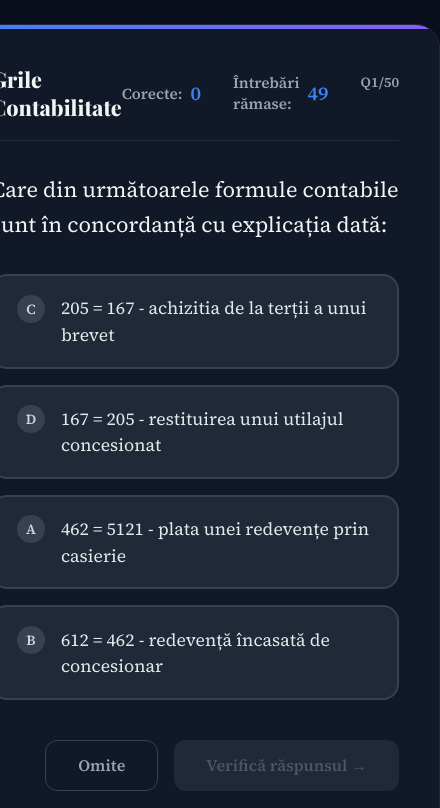
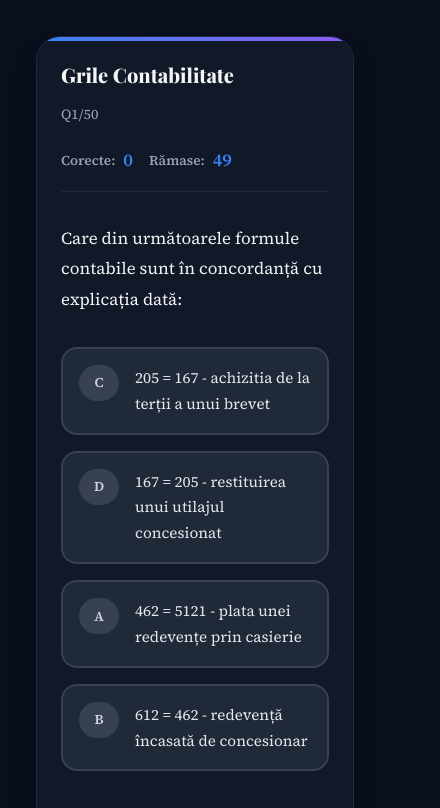
Before and after one commit to ionutluta16-debug/Contabilitate-financiara, a plain HTML site: page quiz.html in a window 390 px wide. Both pictures are taken after a click on the button "Începe Chestionarul 🚀". Shown: the top 808 px of the page, 440 px wide, since content can reach past the window. Drawn offline with nearby package versions, Linux system fonts and the light colour scheme.

Commit message:
Fix sizing and text alignment - improved responsive layout and text readability

```diff
--- a/quiz.html
+++ b/quiz.html
@@ -12,38 +12,38 @@
     <style>
         *,*::before,*::after{box-sizing:border-box;margin:0;padding:0}
         body{background:#0a0f1e;min-height:100vh;display:flex;align-items:center;justify-content:center;font-family:'Source Serif 4',Georgia,serif;padding:1.5rem}
-        .shell{width:100%;max-width:780px;animation:fadeUp 0.5s ease both}
+        .shell{width:100%;max-width:900px;animation:fadeUp 0.5s ease both;margin:0 auto}
         @keyframes fadeUp{from{opacity:0;transform:translateY(20px)}to{opacity:1;transform:translateY(0)}}
-        .card{background:#111827;border:1px solid #1f2937;border-radius:1.5rem;padding:2.5rem;box-shadow:0 20px 25px -5px rgba(0,0,0,0.5),0 10px 10px -5px rgba(0,0,0,0.04);position:relative;overflow:hidden}
+        .card{background:#111827;border:1px solid #1f2937;border-radius:1.5rem;padding:2.5rem;box-shadow:0 20px 25px -5px rgba(0,0,0,0.5),0 10px 10px -5px rgba(0,0,0,0.04);position:relative;overflow:hidden;word-wrap:break-word;overflow-wrap:break-word}
         .card::before{content:'';position:absolute;top:0;left:0;right:0;height:4px;background:linear-gradient(90deg,#3b82f6,#8b5cf6)}
-        .header{display:flex;justify-content:space-between;align-items:center;margin-bottom:2rem;border-bottom:1px solid #1f2937;padding-bottom:1.2rem}
-        .header-content{display:flex;justify-content:space-between;width:100%;align-items:center}
-        .title{font-family:'Playfair Display',Georgia,serif;color:#f3f4f6;font-size:1.75rem;font-weight:800}
+        .header{display:flex;flex-direction:column;gap:1.5rem;margin-bottom:2rem;border-bottom:1px solid #1f2937;padding-bottom:1.2rem}
+        .header-top{display:flex;justify-content:space-between;align-items:center;flex-wrap:wrap;gap:1rem}
+        .title{font-family:'Playfair Display',Georgia,serif;color:#f3f4f6;font-size:1.5rem;font-weight:800}
         .meta{font-size:0.875rem;color:#9ca3af;font-variant-numeric:tabular-nums}
-        .score-display{display:flex;gap:2rem;font-size:0.95rem;color:#e5e7eb;font-weight:600}
-        .score-item{display:flex;align-items:center;gap:0.5rem}
-        .score-item .label{color:#9ca3af}
-        .score-item .value{color:#3b82f6;font-size:1.2rem;font-weight:700}
+        .score-display{display:flex;gap:1rem;flex-wrap:wrap;font-size:0.9rem;color:#e5e7eb;font-weight:600}
+        .score-item{display:flex;align-items:center;gap:0.5rem;white-space:nowrap}
+        .score-item .label{color:#9ca3af;font-size:0.85rem}
+        .score-item .value{color:#3b82f6;font-size:1.1rem;font-weight:700}
         .question-container{margin-bottom:2.5rem}
-        .question-text{font-size:1.35rem;line-height:1.6;color:#f3f4f6;margin-bottom:2rem;font-weight:400}
+        .question-text{font-size:1.2rem;line-height:1.8;color:#f3f4f6;margin-bottom:2rem;font-weight:400;word-break:break-word;overflow-wrap:break-word}
         .options-list{display:flex;flex-direction:column;gap:1rem}
-        .option-item{display:flex;align-items:flex-start;background:#1f2937;border:2px solid #374151;border-radius:1rem;padding:1.15rem 1.5rem;cursor:pointer;transition:all 0.2s ease;position:relative}
+        .option-item{display:flex;align-items:flex-start;background:#1f2937;border:2px solid #374151;border-radius:1rem;padding:1.25rem;cursor:pointer;transition:all 0.2s ease;position:relative;gap:1rem;word-wrap:break-word;overflow-wrap:break-word}
         .option-item:hover{background:#374151;border-color:#4b5563;transform:translateY(-1px)}
         .option-item.selected{background:rgba(59,130,246,0.1);border-color:#3b82f6}
         .option-item.correct{background:rgba(16,185,129,0.1);border-color:#10b981}
         .option-item.incorrect{background:rgba(239,68,68,0.1);border-color:#ef4444}
-        .badge{width:1.75rem;height:1.75rem;border-radius:9999px;background:#374151;color:#d1d5db;display:flex;align-items:center;justify-content:center;font-size:0.875rem;font-weight:600;margin-right:1rem;flex-shrink:0}
+        .badge{width:2.5rem;height:2.5rem;min-width:2.5rem;border-radius:9999px;background:#374151;color:#d1d5db;display:flex;align-items:center;justify-content:center;font-size:0.9rem;font-weight:700;flex-shrink:0}
         .option-item.selected .badge{background:#3b82f6;color:#ffffff}
         .option-item.correct .badge{background:#10b981;color:#ffffff}
         .option-item.incorrect .badge{background:#ef4444;color:#ffffff}
-        .option-text{color:#e5e7eb;font-size:1.1rem;line-height:1.5;padding-top:0.05rem;width:100%}
-        .feedback{margin-top:2rem;padding:1.25rem 1.5rem;border-radius:1rem;font-size:1.05rem;line-height:1.5;display:flex;align-items:center;gap:0.75rem;animation:fadeIn 0.3s ease both}
+        .option-text{color:#e5e7eb;font-size:1.05rem;line-height:1.7;flex:1;word-break:break-word;overflow-wrap:break-word}
+        .feedback{margin-top:2rem;padding:1.5rem;border-radius:1rem;font-size:1rem;line-height:1.6;display:flex;align-items:flex-start;gap:1rem;animation:fadeIn 0.3s ease both;word-break:break-word;overflow-wrap:break-word}
         @keyframes fadeIn{from{opacity:0}to{opacity:1}}
         .feedback-success{background:rgba(16,185,129,0.1);border:1px solid rgba(16,185,129,0.2);color:#34d399}
         .feedback-error{background:rgba(239,68,68,0.1);border:1px solid rgba(239,68,68,0.2);color:#f87171}
         .feedback-icon{font-size:1.5rem;flex-shrink:0}
-        .actions{margin-top:2.5rem;display:flex;justify-content:flex-end;gap:1rem}
-        .btn{padding:0.85rem 2rem;border-radius:0.75rem;font-size:1rem;font-weight:600;cursor:pointer;border:none;transition:all 0.2s ease;font-family:'Source Serif 4',serif}
+        .actions{margin-top:2.5rem;display:flex;justify-content:flex-end;gap:1rem;flex-wrap:wrap}
+        .btn{padding:0.85rem 1.5rem;border-radius:0.75rem;font-size:1rem;font-weight:600;cursor:pointer;border:none;transition:all 0.2s ease;font-family:'Source Serif 4',serif;white-space:nowrap}
         .btn-primary{background:#3b82f6;color:#ffffff}
         .btn-primary:hover:not(:disabled){background:#2563eb;transform:translateY(-1px)}
         .btn-primary:disabled{background:#1f2937;color:#4b5563;cursor:not-allowed}
@@ -51,12 +51,25 @@
         .btn-secondary:hover{background:#1f2937;color:#ffffff}
         .progress-bar{position:absolute;bottom:0;left:0;height:4px;background:#3b82f6;transition:width 0.3s ease}
         .score-board{text-align:center;padding:3rem 1.5rem}
-        .score-num{font-family:'Playfair Display',serif;font-size:4rem;font-weight:800;color:#3b82f6;margin-bottom:1rem}
+        .score-num{font-family:'Playfair Display',serif;font-size:3.5rem;font-weight:800;color:#3b82f6;margin-bottom:1rem}
         .score-label{font-size:1.25rem;color:#e5e7eb;margin-bottom:2rem}
-        .stat-grid{display:grid;grid-template-columns:repeat(3,1fr);gap:1.5rem;margin-bottom:3rem}
+        .stat-grid{display:grid;grid-template-columns:repeat(auto-fit,minmax(150px,1fr));gap:1.5rem;margin-bottom:3rem}
         .stat-card{background:#1f2937;border:1px solid #374151;border-radius:1rem;padding:1.5rem;text-align:center}
         .stat-val{font-size:2rem;font-weight:600;color:#f3f4f6;margin-bottom:0.25rem}
         .stat-lbl{font-size:0.875rem;color:#9ca3af;text-transform:uppercase;letter-spacing:0.05em}
+        @media(max-width:640px){
+            .shell{max-width:100%;padding:0.75rem}
+            .card{padding:1.5rem}
+            .title{font-size:1.25rem}
+            .question-text{font-size:1.05rem}
+            .option-item{padding:1rem}
+            .badge{width:2.25rem;height:2.25rem;font-size:0.85rem}
+            .option-text{font-size:0.95rem}
+            .btn{padding:0.7rem 1.2rem;font-size:0.9rem}
+            .score-display{font-size:0.8rem}
+            .score-num{font-size:2.5rem}
+            .header-top{flex-direction:column;align-items:flex-start}
+        }
     </style>
 </head>
 <body>
@@ -739,7 +752,7 @@
                                     </div>
                                 </div>
 
-                                <button className="btn btn-primary" onClick={startQuiz}>
+                                <button className="btn btn-primary" onClick={startQuiz} style={{marginTop:"2rem"}}>
                                     Încearcă Din Nou 🔄
                                 </button>
                             </div>
@@ -757,18 +770,18 @@
                 <div className="shell">
                     <div className="card">
                         <div className="header">
-                            <div className="header-content">
-                                <span className="title" style={{fontSize: "1.35rem"}}>Grile Contabilitate</span>
+                            <div className="header-top">
+                                <span className="title">Grile Contabilitate</span>
+                                <span className="meta">Q{currentIndex + 1}/{totalQ}</span>
+                            </div>
                             <div className="score-display">
                                 <div className="score-item">
                                     <span className="label">Corecte:</span>
                                     <span className="value">{score}</span>
                                 </div>
                                 <div className="score-item">
-                                        <span className="label">Întrebări rămase:</span>
+                                    <span className="label">Rămase:</span>
                                     <span className="value">{totalQ - currentIndex - 1}</span>
-                                    </div>
-                                    <span className="meta">Q{currentIndex + 1}/{totalQ}</span>
                                 </div>
                             </div>
                         </div>
@@ -857,7 +870,7 @@
                                     </>
                                 ) : (
                                     <button className="btn btn-primary" onClick={handleNext}>
-                                        {currentIndex + 1 >= totalQ ? "Vezi rezultatele 🏁" : "Întrebarea următoare →"}
+                                        {currentIndex + 1 >= totalQ ? "Vezi rezultatele 🏁" : "Următoarea →"}
                                     </button>
                                 )}
                             </div>
```
Lines whose indentation alone changed are shown as unchanged.
